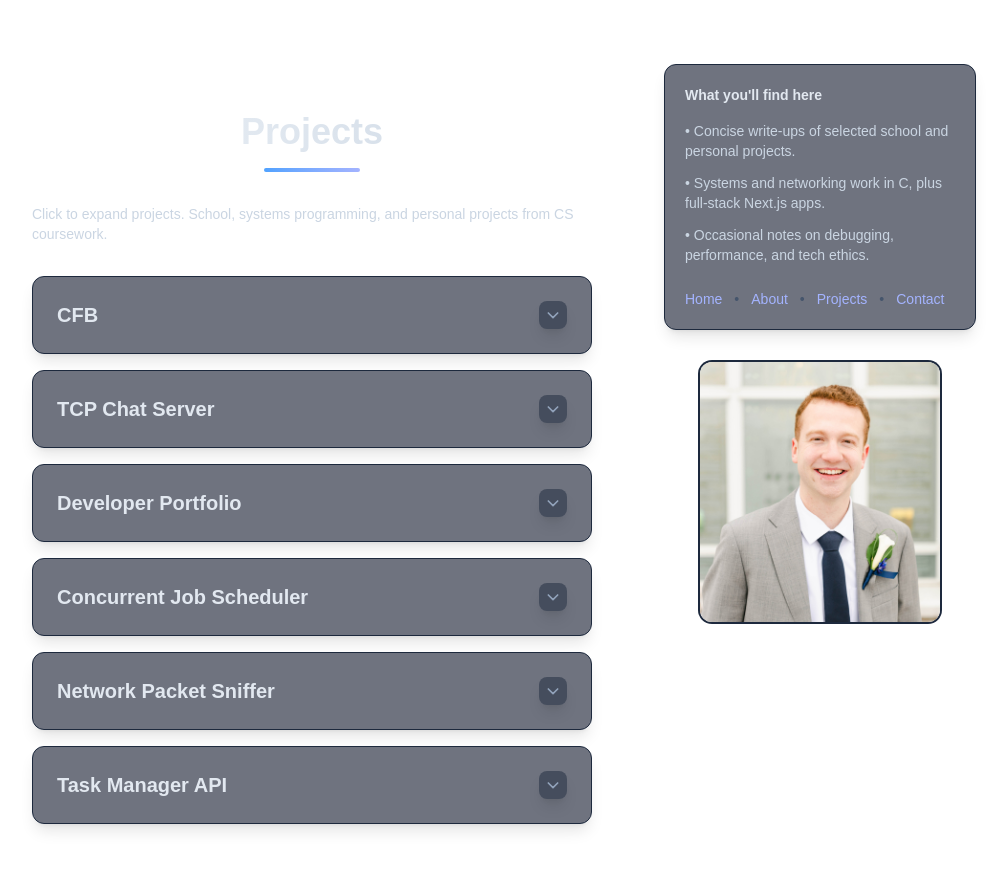
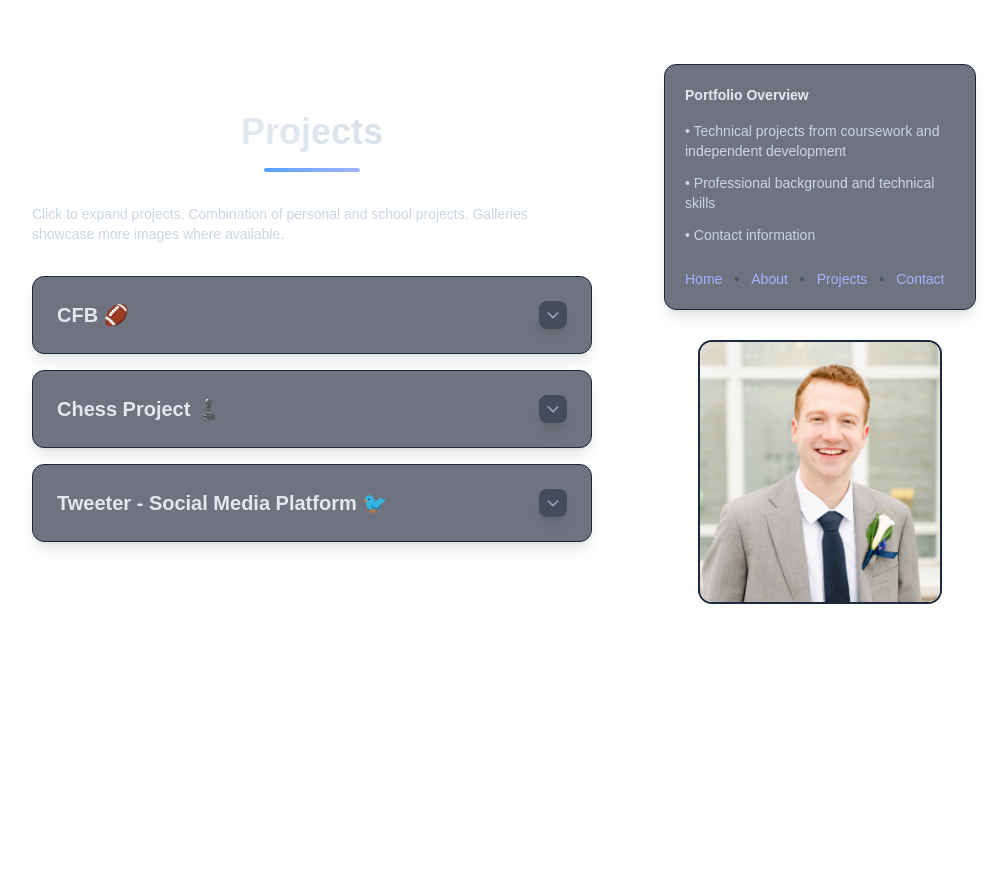
Before and after one commit to JBrockbank/my-portfolio, a Next.js app: page /projects in a window 1280 px wide. Shown: the top 870 px of the page, without its empty margins (152-1159 px from the left). After the commit the page ends 800 px from the top, so only its background shows below. Built offline with nearby package versions, Linux system fonts and the light colour scheme.

Commit message:
add(created a reusable projectgallery component)
Created a reusable ProjectGallery component to use for both CFB and Chess project along with future project galleries.

Added real project descriptions and removed template ones.

```diff
--- a/app/page.tsx
+++ b/app/page.tsx
@@ -44,11 +44,11 @@ export default function HomePage() {
         <dl className="mt-4 grid gap-4 text-sm text-slate-300 sm:grid-cols-3">
           <div>
             <dt className="font-medium text-slate-200">Focus</dt>
-            <dd>Other cool stuff · Like · Full‑stack</dd>
+            <dd>Full-stack development · Web applications · Systems programming</dd>
           </div>
           <div>
             <dt className="font-medium text-slate-200">Tools</dt>
-            <dd>Add · Tools · Next.js · Here</dd>
+            <dd>Next.js · React · C#/.NET · PostgreSQL · TypeScript</dd>
           </div>
           <div>
             <dt className="font-medium text-slate-200">Location</dt>
@@ -69,22 +69,8 @@ export default function HomePage() {
             View all projects
           </Link>
         </div>
+        <br />
 
-        {/* <div className="mt-4 rounded-lg border border-slate-800 bg-slate-900/60 p-5">
-          <h3 className="text-lg font-semibold text-slate-100">CFB</h3>
-          <p className="mt-2 text-sm text-slate-300">Description</p>
-          <p className="mt-3 text-xs uppercase tracking-wide text-slate-400">
-            What · was · used placeholder
-          </p>
-          <div className="mt-4 flex gap-3 text-sm">
-            <Link
-              href="https://github.com/jbrockbank/cfb"
-              className="text-indigo-300 hover:text-indigo-200"
-            >
-              View code
-            </Link>
-          </div>
-        </div> */}
         <div>
           <ProjectAccordionItem
             title="CFB"
--- /dev/null
+++ b/app/projects/chess/gallery/page.tsx
@@ -0,0 +1,10 @@
+import ProjectGallery from "@/components/ProjectGallery";
+
+const images = [
+  { src: "/chess/list.png", alt: "CLI" },
+  { src: "/chess/game.png", alt: "Multiplayer Game" }
+];
+
+export default function ChessGallery() {
+  return <ProjectGallery images={images} title="Chess Gallery" />;
+}
--- a/app/projects/page.tsx
+++ b/app/projects/page.tsx
@@ -9,13 +9,13 @@ export default function ProjectsPage() {
         </h1>
         <div className="w-24 h-1 bg-gradient-to-r from-blue-400 to-indigo-300 rounded-full mx-auto" />
       </header>
-        <p className="text-sm text-slate-300 max-w-2xl">
-          Click to expand projects. School, systems programming, and personal projects from CS coursework.
-        </p>
+      <p className="text-sm text-slate-300 max-w-2xl">
+        Click to expand projects. Combination of personal and school projects. Galleries showcase more images where available.
+      </p>
 
       <section className="space-y-4">
         <ProjectAccordionItem
-          title="CFB"
+          title="CFB 🏈"
           languages={[
             { name: "Typescript", percent: 71, color: "#ff7b72" },
             { name: "C#", percent: 21, color: "#f37626" },
@@ -31,72 +31,32 @@ export default function ProjectsPage() {
         />
 
         <ProjectAccordionItem
-          title="TCP Chat Server"
+          title="Chess Project ♟️"
           languages={[
-            { name: "C", percent: 92, color: "#a8b9cc" },
-            { name: "Makefile", percent: 5, color: "#8957a8" },
-            { name: "Dockerfile", percent: 3, color: "#384d54" },
+            { name: "Java", percent: 97, color: "#a8b9cc" },
+            { name: "HTML", percent: 1.6, color: "#8957a8" },
+            { name: "Other", percent: 1.2, color: "#384d54" },
           ]}
-          summary="Concurrent multi-client chat server (CS 324)."
-          details="POSIX sockets + epoll event loop, channels, basic auth, handles 20+ clients with clean shutdowns."
-          tech="C · POSIX sockets · epoll · Docker"
-          codeUrl="https://github.com/jbrockbank/tcp-chat"
+          summary="School project: A CLI-based chess server and client application."
+          details="CLI-based chess platform with a networked client/server architecture supporting multiple concurrent games and authenticated player sessions. The server exposes HTTP and WebSocket endpoints, persists users and games in a MySQL database, and supports reconnecting to in-progress matches. Designed to highlight clean software architecture, robust serialization, database persistence, unit testing, and secure login flows."
+          tech="Java · HTTP · WebSocket · MySQL · JUnit"
+          codeUrl="https://github.com/jbrockbank/chess"
+          wip="Work in progress: Implementing a web-based frontend using React. Adding AI opponent. "
+          galleryUrl="/projects/chess/gallery"
         />
 
         <ProjectAccordionItem
-          title="Developer Portfolio"
+          title="Tweeter - Social Media Platform 🐦"
           languages={[
-            { name: "TypeScript", percent: 65, color: "#3178c6" },
-            { name: "JavaScript", percent: 20, color: "#f1e05a" },
-            { name: "CSS", percent: 10, color: "#563d7c" },
-            { name: "JSON", percent: 5, color: "#5d90cd" },
+            { name: "TypeScript", percent: 95, color: "#a8b9cc" },
+            { name: "CSS", percent: 2, color: "#8957a8" },
           ]}
-          summary="This portfolio site you're viewing."
-          details="Next.js 15 app router + Tailwind CSS, responsive design, semantic HTML, optimized for performance."
-          tech="Next.js · TypeScript · Tailwind · Vercel"
-          codeUrl="https://github.com/jbrockbank/portfolio"
-          liveUrl="https://your-portfolio.com"
+          summary="School Project: Full-stack social media platform rebuilt from educational template."
+          details="Refactored monolithic starter code into production-ready social platform with real user auth, dynamic feeds, friend networks, and full post CRUD. Consolidated multiple similar components into a few base components using render props and custom hooks, and eliminating all code duplication. Added infinite scroll, proper error handling, loading states, and responsive design."
+          tech="React · TypeScript · Custom Hooks · Render Props"
+          codeUrl="https://github.com/jbrockbank/tweeter"
         />
 
-        <ProjectAccordionItem
-          title="Concurrent Job Scheduler"
-          languages={[
-            { name: "C", percent: 95, color: "#a8b9cc" },
-            { name: "Makefile", percent: 5, color: "#8957a8" },
-          ]}
-          summary="Unix-style background job manager (CS 324)."
-          details="pthreads concurrency, process groups, SIGCHLD handling, priority queues, TUI monitor interface."
-          tech="C · pthreads · Signals · Unix APIs"
-          codeUrl="https://github.com/jbrockbank/job-scheduler"
-        />
-
-        <ProjectAccordionItem
-          title="Network Packet Sniffer"
-          languages={[
-            { name: "C", percent: 88, color: "#a8b9cc" },
-            { name: "Python", percent: 8, color: "#ff7b72" },
-            { name: "Makefile", percent: 4, color: "#8957a8" },
-          ]}
-          summary="libpcap packet analyzer with protocol dissection."
-          details="Live capture + offline pcap parsing, TCP/UDP/ICMP dissection, real-time stats dashboard."
-          tech="C · libpcap · pthreads · ncurses"
-          codeUrl="https://github.com/jbrockbank/packet-sniffer"
-        />
-
-        <ProjectAccordionItem
-          title="Task Manager API"
-          languages={[
-            { name: "TypeScript", percent: 55, color: "#3178c6" },
-            { name: "SQL", percent: 25, color: "#f1e05a" },
-            { name: "JavaScript", percent: 15, color: "#563d7c" },
-            { name: "Dockerfile", percent: 5, color: "#384d54" },
-          ]}
-          summary="REST API + React dashboard for task management."
-          details="PostgreSQL + Express server, JWT auth, React frontend, Docker compose deployment."
-          tech="Next.js · PostgreSQL · Prisma · Docker"
-          codeUrl="https://github.com/jbrockbank/task-manager"
-          liveUrl="https://tasks.jordanbrockbank.com"
-        />
       </section>
     </main>
   );
--- a/components/ProjectAccordionItem.tsx
+++ b/components/ProjectAccordionItem.tsx
@@ -122,7 +122,7 @@ export function ProjectAccordionItem({
             {galleryUrl && (
               <Link
                 href={galleryUrl}
-                target="_blank"
+                target="_self"
                 rel="noopener noreferrer"
                 className="group flex items-center gap-2 text-pink-400 hover:text-pink-300 transition-all font-semibold text-sm py-2.5 px-4 border-2 border-pink-400/40 bg-pink-500/10 rounded-xl hover:bg-pink-500/20 hover:border-pink-400/70 hover:shadow-lg hover:shadow-pink-500/25 hover:-translate-y-0.5"
               >
@@ -143,7 +143,7 @@ export function ProjectAccordionItem({
               </Link>
             )}
 
-            {liveUrl && (
+            {/* {liveUrl && (
               <Link
                 href={liveUrl}
                 target="_blank"
@@ -165,7 +165,7 @@ export function ProjectAccordionItem({
                   />
                 </svg>
               </Link>
-            )}
+            )} */}
           </div>
         </div>
       </div>
--- /dev/null
+++ b/components/ProjectGallery.tsx
@@ -0,0 +1,85 @@
+"use client";
+import "yet-another-react-lightbox/styles.css";
+import { useState } from "react";
+import Image from "next/image";
+import dynamic from "next/dynamic";
+
+const Lightbox = dynamic(
+  () => import("yet-another-react-lightbox"),
+  { ssr: false }
+);
+
+interface GalleryImage {
+  src: string;
+  alt: string;
+}
+
+interface ProjectGalleryProps {
+  images: GalleryImage[];
+  title: string;
+}
+
+export default function ProjectGallery({ images, title }: ProjectGalleryProps) {
+  const [lightboxOpen, setLightboxOpen] = useState(false);
+  const [lightboxIndex, setLightboxIndex] = useState(0);
+
+  return (
+    <>
+      <section className="max-w-6xl mx-auto px-4">
+        <h1 className="text-4xl font-bold mb-12 text-center bg-gradient-to-r from-indigo-400 to-purple-400 bg-clip-text text-transparent">
+          {title}
+        </h1>
+
+        <div className="grid grid-cols-1 sm:grid-cols-2 lg:grid-cols-2 gap-4 mb-8 max-w-[960px] mx-auto">
+          {images.map((img, index) => (
+            <div
+              key={index}
+              className="group relative aspect-video overflow-hidden rounded-2xl border-2 border-slate-800 hover:border-indigo-400/70 hover:shadow-2xl cursor-pointer transition-all duration-300 hover:scale-[1.02]"
+              onClick={() => {
+                setLightboxIndex(index);
+                setLightboxOpen(true);
+              }}
+            >
+              <Image
+                src={img.src}
+                alt={img.alt}
+                fill
+                sizes="(max-width: 768px) 50vw, (max-width: 1200px) 33vw, 25vw"
+                className="object-cover group-hover:scale-110 transition-transform duration-500"
+              />
+              <div className="absolute inset-0 bg-black/0 group-hover:bg-black/20 transition-all duration-300" />
+              <div className="absolute bottom-3 left-3 right-3 opacity-0 group-hover:opacity-100 transition-opacity duration-300">
+                <p className="text-xs font-medium text-white bg-black/50 px-2 py-1 rounded-lg">
+                  {img.alt}
+                </p>
+              </div>
+            </div>
+          ))}
+        </div>
+      </section>
+
+      <Lightbox
+        open={lightboxOpen}
+        close={() => setLightboxOpen(false)}
+        index={lightboxIndex}
+        slides={images.map((img) => ({
+          src: img.src,
+          alt: img.alt,
+        }))}
+        render={{
+          slide: ({ slide }) => (
+            <img
+              src={slide.src}
+              alt={slide.alt}
+              style={{
+                maxWidth: "100%",
+                maxHeight: "100%",
+                objectFit: "contain",
+              }}
+            />
+          ),
+        }}
+      />
+    </>
+  );
+}
--- a/components/SidebarCard.tsx
+++ b/components/SidebarCard.tsx
@@ -4,12 +4,12 @@ export function SidebarCard() {
   return (
     <aside className="w-full max-w-sm rounded-xl border border-slate-800 bg-slate-900/60 p-5 shadow-lg">
       <h2 className="text-sm font-semibold text-slate-200">
-        What you&apos;ll find here
+        Portfolio Overview
       </h2>
       <ul className="mt-4 space-y-3 text-sm text-slate-300">
-        <li>• Concise write‑ups of selected school and personal projects.</li>
-        <li>• Systems and networking work in C, plus full‑stack Next.js apps.</li>
-        <li>• Occasional notes on debugging, performance, and tech ethics.</li>
+        <li>• Technical projects from coursework and independent development</li>
+        <li>• Professional background and technical skills</li>
+        <li>• Contact information</li>
       </ul>
 
       <div className="mt-6 flex flex-wrap gap-3 text-sm">
```
Also changed, not shown: app/projects/cfb/gallery/page.tsx (+2 -72 lines).
